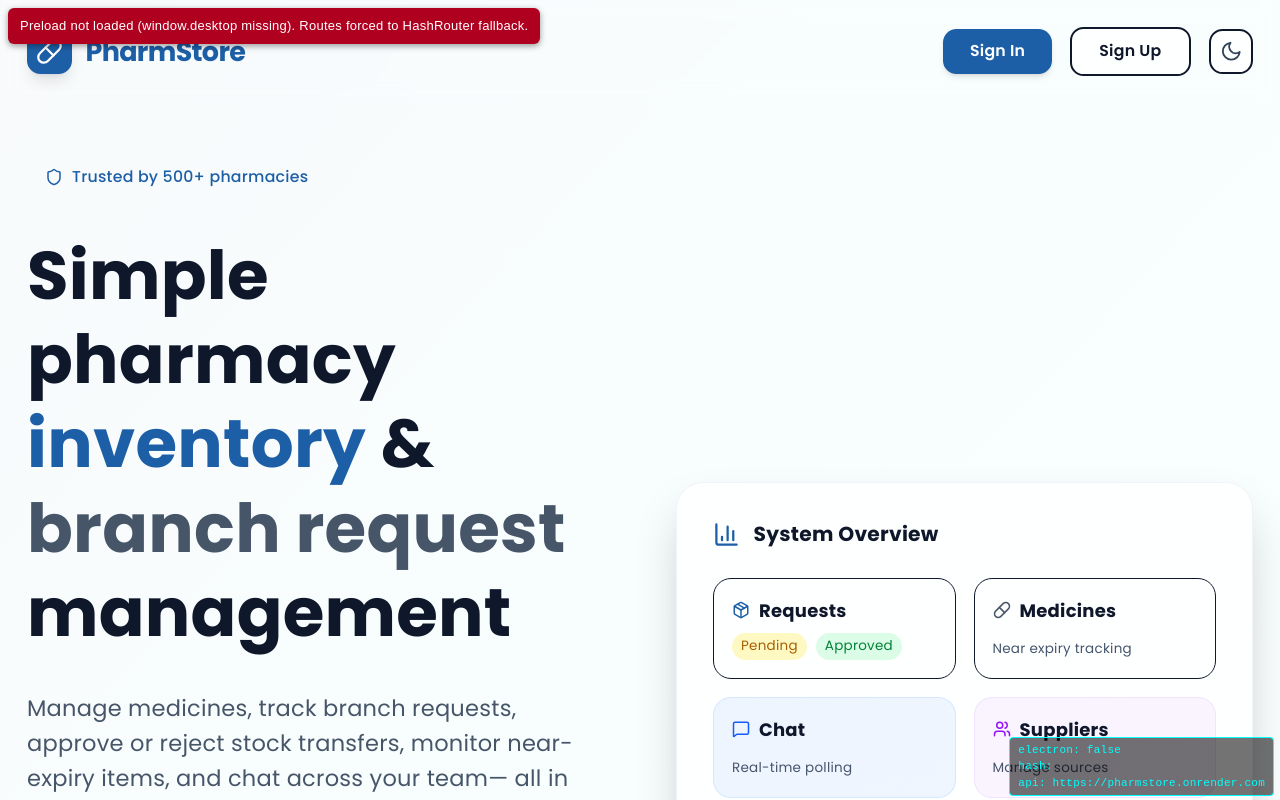
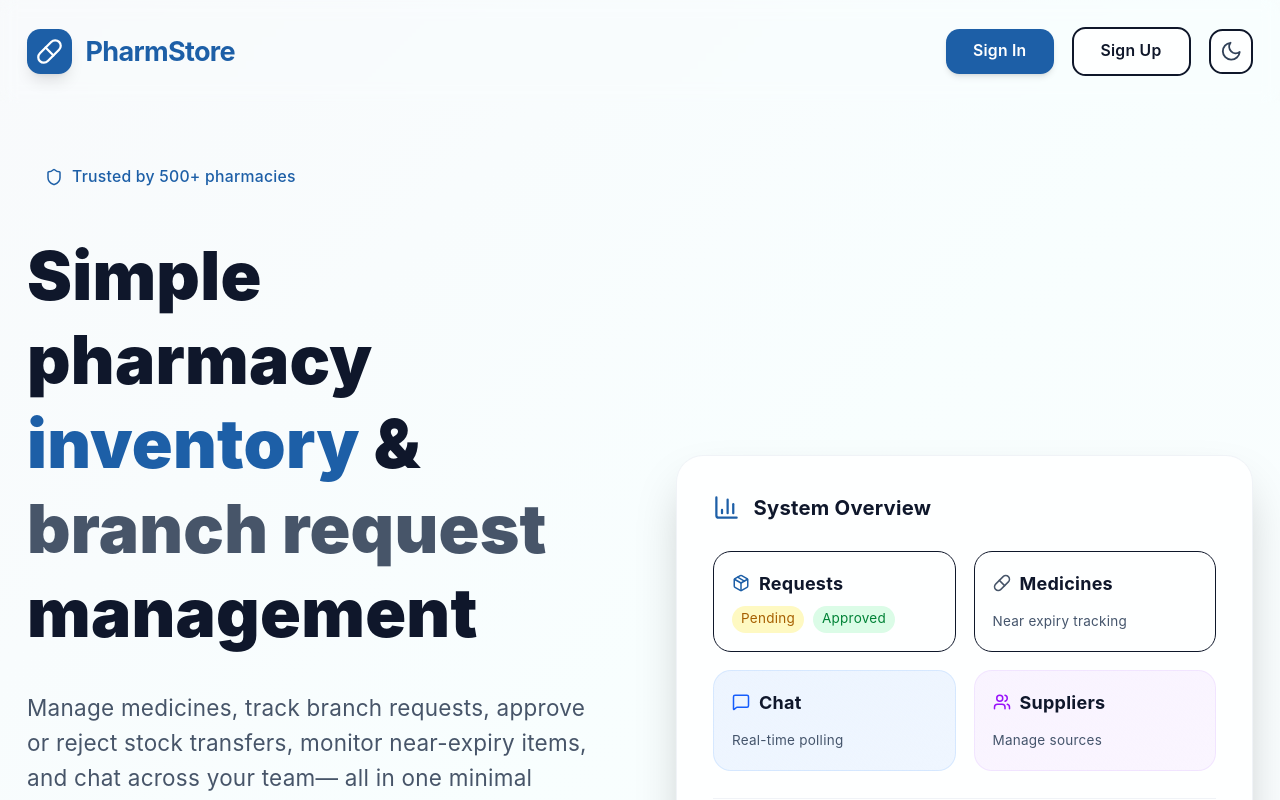
Before and after one commit to Simbo-Fekadu/pharmStore, a React (Vite) app in the folder frontend/: page / in a window 1280 px wide. Shown: the top 800 px of the page. Built offline with nearby package versions, Linux system fonts and the light colour scheme.

Commit message:
feat: Update README with release notes and security TODOs; enhance Electron main process with single instance lock and AppUserModelID; implement authFetch for centralized API calls; refactor Admin components to use authFetch; remove debug overlays from main render.

```diff
--- a/frontend/electron/main.js
+++ b/frontend/electron/main.js
@@ -19,8 +19,9 @@ function createWindow() {
       preload: path.join(__dirname, "preload.cjs"),
       contextIsolation: true,
       nodeIntegration: false,
+      // TODO: Re-enable sandbox after verifying preload remains compatible
       sandbox: false,
-      devTools: true,
+      devTools: isDev,
       spellcheck: false,
     },
   });
@@ -42,12 +43,30 @@ function createWindow() {
         console.error("Failed to load index.html", indexPath, err);
       });
     }
-    win.webContents.openDevTools({ mode: "detach" });
+    if (isDev) {
+      win.webContents.openDevTools({ mode: "detach" });
+    }
   };
   loadApp();
 }
 
+// Ensure single instance (prevents multiple updaters and data races)
+const gotLock = app.requestSingleInstanceLock();
+if (!gotLock) {
+  app.quit();
+} else {
+  app.on("second-instance", () => {
+    const win = BrowserWindow.getAllWindows()[0];
+    if (win) {
+      if (win.isMinimized()) win.restore();
+      win.focus();
+    }
+  });
+}
+
 app.whenReady().then(async () => {
+  // Sets correct AppUserModelID for notifications / taskbar grouping on Windows
+  app.setAppUserModelId("com.pharmstore.app");
   createWindow();
 
   // Global error logging to help diagnose blank screen issues
--- a/frontend/index.html
+++ b/frontend/index.html
@@ -4,6 +4,11 @@
     <meta charset="UTF-8" />
     <link rel="icon" type="image/svg+xml" href="/vite.svg" />
     <meta name="viewport" content="width=device-width, initial-scale=1.0" />
+    <!-- Content Security Policy: adjust if adding remote resources -->
+    <meta
+      http-equiv="Content-Security-Policy"
+      content="default-src 'self'; script-src 'self'; style-src 'self' 'unsafe-inline' https://fonts.googleapis.com; font-src 'self' https://fonts.gstatic.com; img-src 'self' data:; connect-src 'self' https://* http://localhost:*;"
+    />
     <title>PharmStore</title>
     <!-- Readable modern font -->
     <link rel="preconnect" href="https://fonts.googleapis.com" />
--- a/frontend/package.json
+++ b/frontend/package.json
@@ -1,7 +1,7 @@
 {
   "name": "frontend",
   "private": true,
-  "version": "0.0.0",
+  "version": "0.0.1",
   "description": "PharmStore desktop application",
   "author": "PharmStore Team",
   "type": "module",
--- /dev/null
+++ b/frontend/src/api/authFetch.js
@@ -0,0 +1,21 @@
+// Centralized authenticated fetch wrapper
+// Automatically attaches Authorization header if a token is stored in localStorage
+// Always sends credentials to allow cookie-based fallbacks
+
+export function authFetch(url, options = {}) {
+  try {
+    const token = localStorage.getItem("token");
+    const mergedHeaders = {
+      ...(options.headers || {}),
+      ...(token ? { Authorization: `Bearer ${token}` } : {}),
+    };
+    return fetch(url, {
+      credentials: "include",
+      ...options,
+      headers: mergedHeaders,
+    });
+  } catch (e) {
+    // Fallback: still attempt raw fetch
+    return fetch(url, options);
+  }
+}
--- a/frontend/src/components/AdminInventory.jsx
+++ b/frontend/src/components/AdminInventory.jsx
@@ -1,6 +1,7 @@
 import { useEffect, useState } from "react";
 
 import { getApiBase } from "../api/base";
+import { authFetch } from "../api/authFetch";
 const API = getApiBase() + "/backend";
 
 const AdminInventory = () => {
@@ -37,9 +38,9 @@ const AdminInventory = () => {
     setError("");
     try {
       const params = new URLSearchParams({ includeZero: "false" });
-      const res = await fetch(`${API}/inventory/stock?${params.toString()}`, {
-        credentials: "include",
-      });
+      const res = await authFetch(
+        `${API}/inventory/stock?${params.toString()}`
+      );
       const data = await res.json();
       if (res.ok && data.success) setInventory(data.balances || []);
       else setError(data.message || "Failed to load inventory");
@@ -92,10 +93,9 @@ const AdminInventory = () => {
         batchNumber: receive.batchNumber || undefined,
         expiryDate: receive.expiryDate || undefined,
       };
-      const res = await fetch(`${API}/inventory/ledger`, {
+      const res = await authFetch(`${API}/inventory/ledger`, {
         method: "POST",
         headers: { "Content-Type": "application/json" },
-        credentials: "include",
         body: JSON.stringify(payload),
       });
       const data = await res.json();
@@ -429,12 +429,11 @@ const AdminInventory = () => {
                     return;
                   setSubmitting(true);
                   try {
-                    const res = await fetch(
+                    const res = await authFetch(
                       `${API}/inventory/transfer/direct`,
                       {
                         method: "POST",
                         headers: { "Content-Type": "application/json" },
-                        credentials: "include",
                         body: JSON.stringify({
                           medicineId: dist.medicineId,
                           branchId: dist.branchId,
--- a/frontend/src/components/AdminMedicines.jsx
+++ b/frontend/src/components/AdminMedicines.jsx
@@ -11,6 +11,7 @@ import {
 } from "lucide-react";
 
 import { getApiBase } from "../api/base";
+import { authFetch } from "../api/authFetch";
 const API = getApiBase() + "/backend";
 
 const AdminMedicines = () => {
@@ -113,9 +114,8 @@ const AdminMedicines = () => {
     setHistoryOpen(true);
     setHistoryLoading(true);
     try {
-      const res = await fetch(
-        `${API}/inventory/ledger?medicineId=${m._id}&limit=100`,
-        { credentials: "include" }
+      const res = await authFetch(
+        `${API}/inventory/ledger?medicineId=${m._id}&limit=100`
       );
       const data = await res.json();
       if (res.ok && data.success) setHistory(data.entries || []);
@@ -156,10 +156,9 @@ const AdminMedicines = () => {
       return;
     setSubmitting(true);
     try {
-      const res = await fetch(`${API}/inventory/transfer/direct`, {
+      const res = await authFetch(`${API}/inventory/transfer/direct`, {
         method: "POST",
         headers: { "Content-Type": "application/json" },
-        credentials: "include",
         body: JSON.stringify({
           medicineId: sendForm.medicineId,
           storeId: sendForm.storeId,
--- a/frontend/src/components/AdminTransactions.jsx
+++ b/frontend/src/components/AdminTransactions.jsx
@@ -1,6 +1,7 @@
 import { useEffect, useState } from "react";
 
 import { getApiBase } from "../api/base";
+import { authFetch } from "../api/authFetch";
 const API = getApiBase() + "/backend";
 
 const AdminTransactions = () => {
@@ -11,9 +12,7 @@ const AdminTransactions = () => {
   const load = async () => {
     setLoading(true);
     try {
-      const res = await fetch(`${API}/inventory/ledger?limit=500`, {
-        credentials: "include",
-      });
+      const res = await authFetch(`${API}/inventory/ledger?limit=500`);
       const data = await res.json();
       if (res.ok && data.success) setEntries(data.entries || []);
     } catch (err) {
--- a/frontend/src/main.jsx
+++ b/frontend/src/main.jsx
@@ -1,81 +1,15 @@
-import { StrictMode, useEffect, useState } from "react";
+import { StrictMode } from "react";
 import { createRoot } from "react-dom/client";
 import "./index.css";
 import App from "./App.jsx";
 import ErrorBoundary from "./components/ErrorBoundary.jsx";
 import ThemeProvider from "./components/ThemeProvider.jsx";
 
-function DebugOverlay() {
-  const [info, setInfo] = useState({});
-  useEffect(() => {
-    const apiBase =
-      import.meta.env.VITE_API_BASE || window.desktop?.config?.apiBase;
-    const isElec = !!window.desktop?.isElectron;
-    const hash = window.location.hash;
-    setInfo({ apiBase, isElec, hash });
-    console.log(
-      "[Debug] Mounted root. apiBase=",
-      apiBase,
-      "isElectron=",
-      isElec,
-      "hash=",
-      hash
-    );
-  }, []);
-  return (
-    <div
-      style={{
-        position: "fixed",
-        bottom: 4,
-        right: 6,
-        padding: "4px 8px",
-        background: "rgba(0,0,0,0.55)",
-        color: "#0ff",
-        fontSize: 11,
-        fontFamily: "monospace",
-        zIndex: 9999,
-        border: "1px solid #0ff",
-        borderRadius: 4,
-      }}
-    >
-      <div>electron: {String(info.isElec)}</div>
-      <div>hash: {info.hash}</div>
-      <div>api: {info.apiBase || "∅"}</div>
-    </div>
-  );
-}
-
-function MissingPreload() {
-  if (window.desktop) return null;
-  return (
-    <div
-      style={{
-        position: "fixed",
-        top: 8,
-        left: 8,
-        background: "#b00020",
-        color: "#fff",
-        padding: "8px 12px",
-        fontFamily: "sans-serif",
-        fontSize: 13,
-        zIndex: 10000,
-        borderRadius: 6,
-        boxShadow: "0 2px 6px rgba(0,0,0,0.4)",
-      }}
-    >
-      Preload not loaded (window.desktop missing). Routes forced to HashRouter
-      fallback.
-    </div>
-  );
-}
-
 createRoot(document.getElementById("root")).render(
   <StrictMode>
     <ThemeProvider>
       <ErrorBoundary>
         <App />
-        <DebugOverlay />
-        <MissingPreload />
       </ErrorBoundary>
     </ThemeProvider>
   </StrictMode>
```
Also changed, not shown: 1 other file (tests, documents, lock files or other folders).
